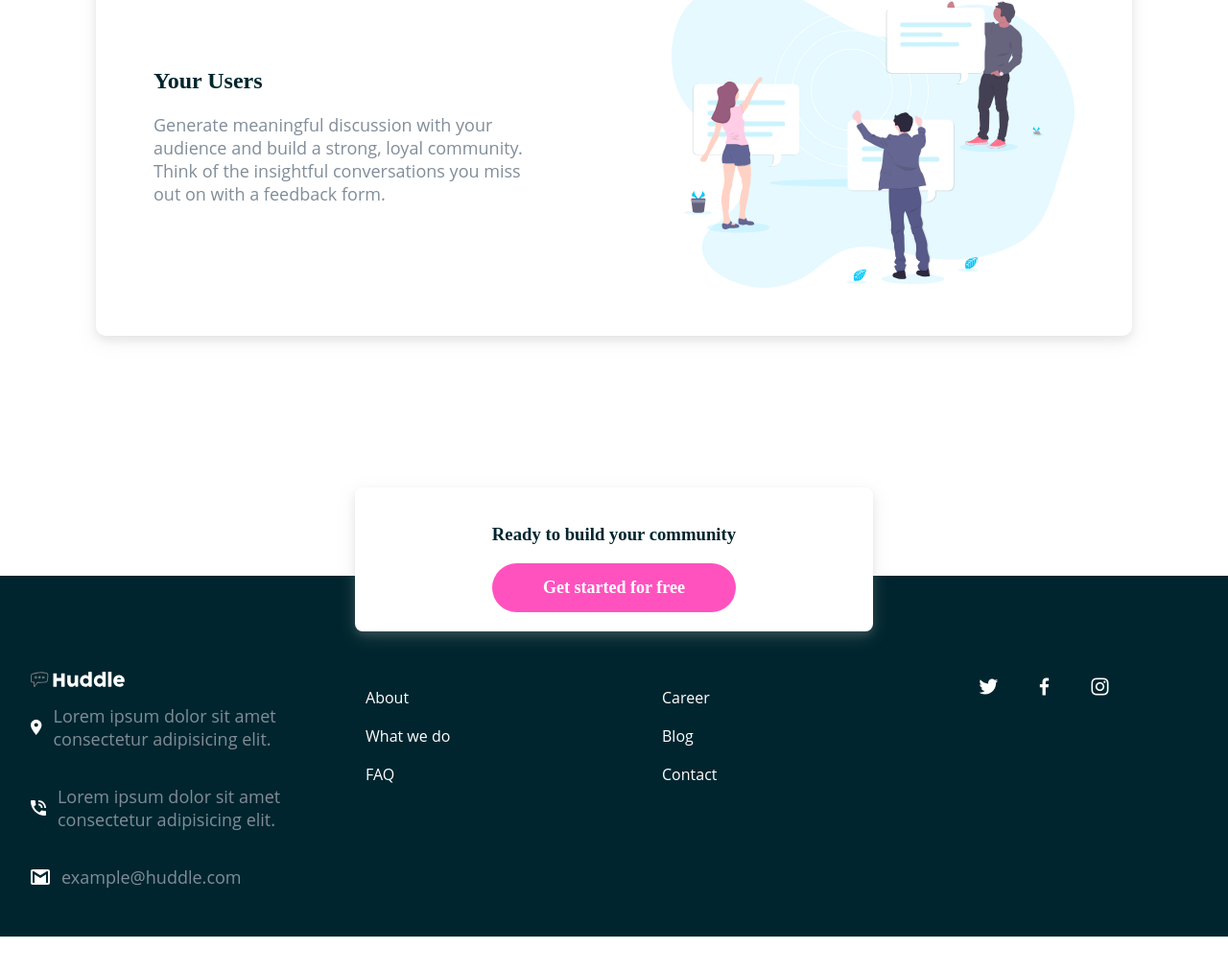
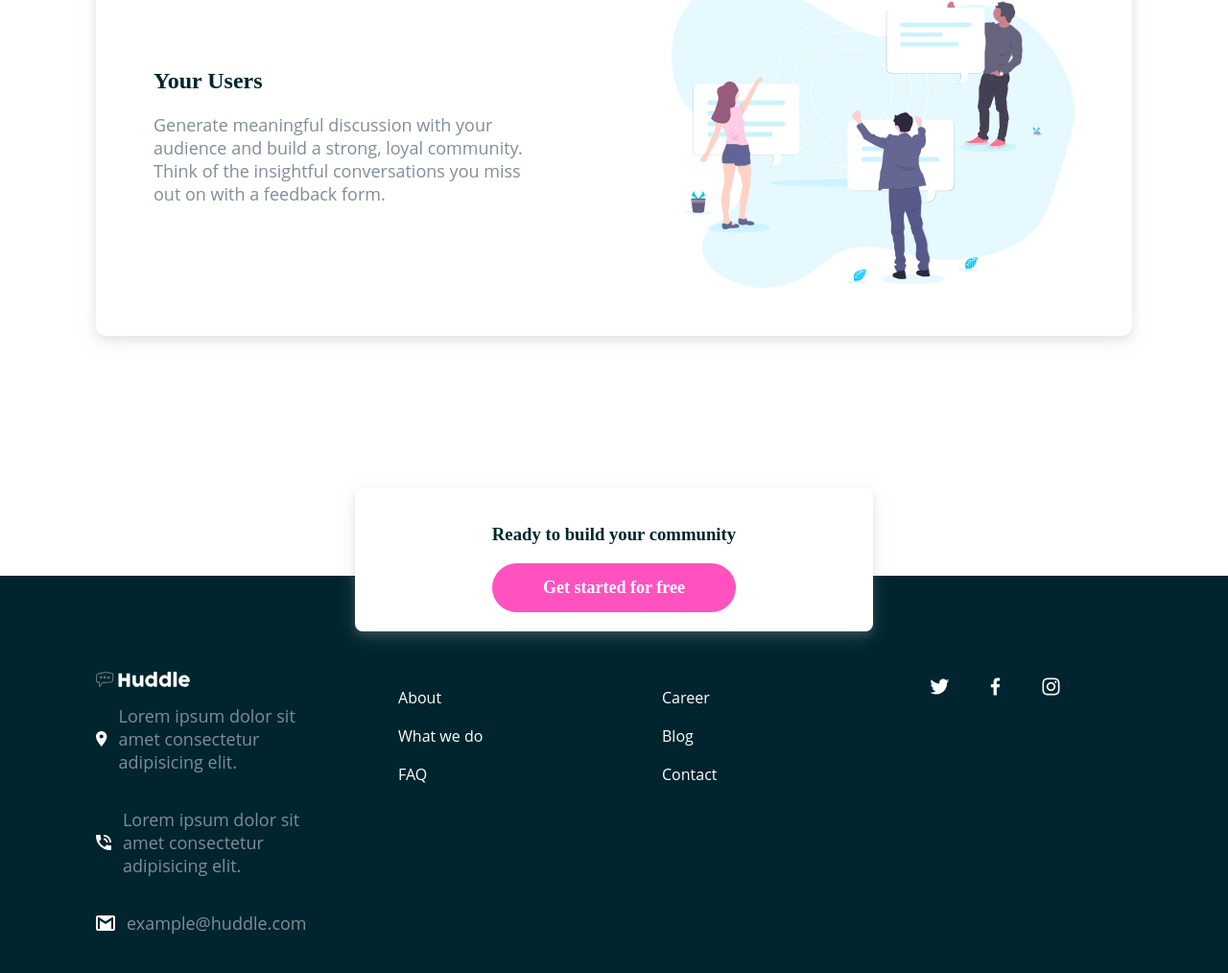
Before and after one commit to adexfit/zurilandingpage, a plain HTML site: page index.html in a window 1280 px wide. Shown: the part 2020-3034 px from the top of the page at 96% size. Before the commit the page ends 2996 px from the top, so only its background shows below. Drawn offline with Linux system fonts and the light colour scheme; a web font is replaced by a local one.

Commit message:
fix footer

```diff
--- a/style.css
+++ b/style.css
@@ -188,7 +188,7 @@ header{
     grid-template-rows: auto;
     gap: 20px 20px;
     height: auto;
-    padding: 100px 32px 32px 32px;
+    padding: 100px 100px 50px 100px;
     color: white;
     z-index: 2;
 }
@@ -222,7 +222,7 @@ header{
 }
 
 .sideMarginfooter{
-    padding: 50px 100px 50px 100px;
+    /*padding: 50px 100px 50px 100px; */
 }
 
 .socials a{
@@ -403,10 +403,14 @@ header{
     }
 
     .headContainer{
-        background-image: url("images/bg-hero-mobile.svg");
+       /* background-image: url("images/bg-hero-mobile.svg"); */
         background-repeat: no-repeat;
         background-attachment:fixed;
         background-position: center;
+    }
+
+    #header{
+        background-image: url("images/bg-hero-mobile.svg");
     }
 
     .myfooter{
@@ -663,7 +667,7 @@ header{
         grid-template-rows: auto;
         gap: 20px 20px;
         height: auto;
-        padding: 100px 32px 32px 32px;
+        padding: 100px 100px 50px 100px;
         color: white;
     }
 
```
